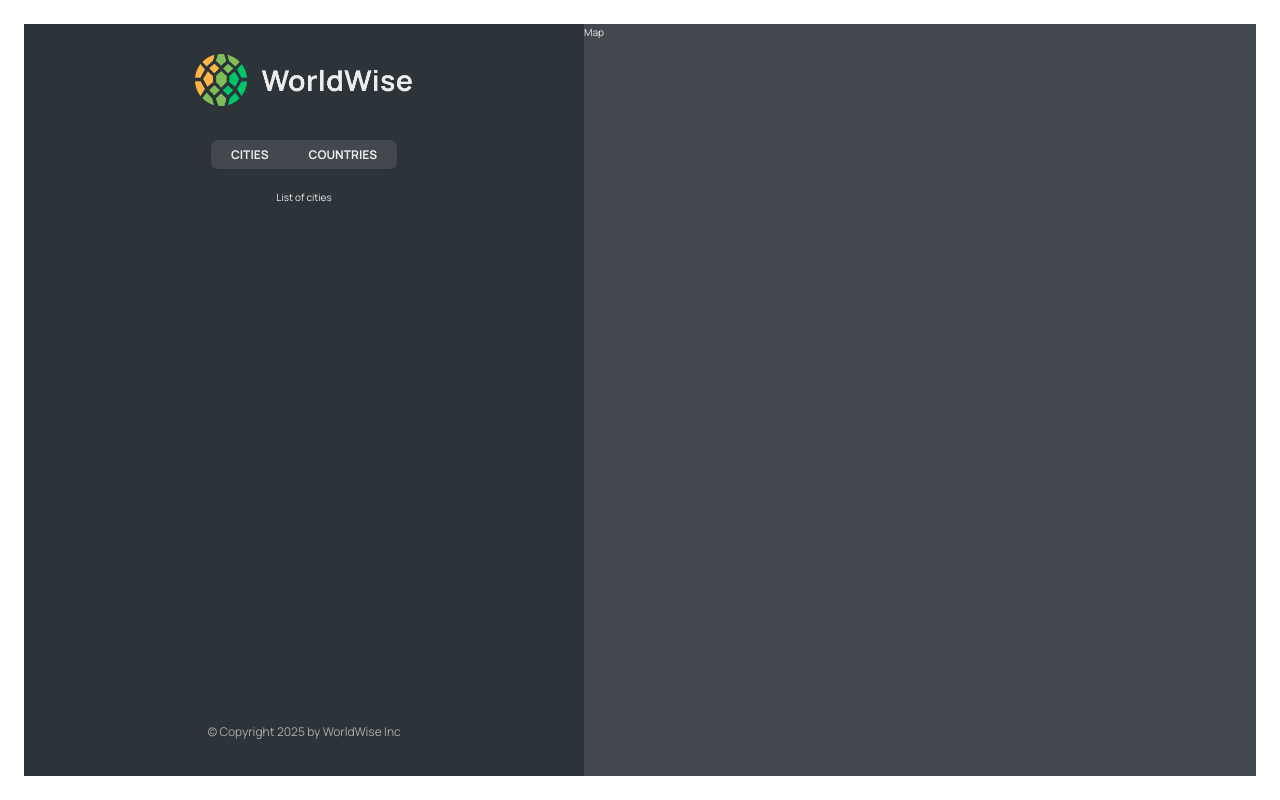
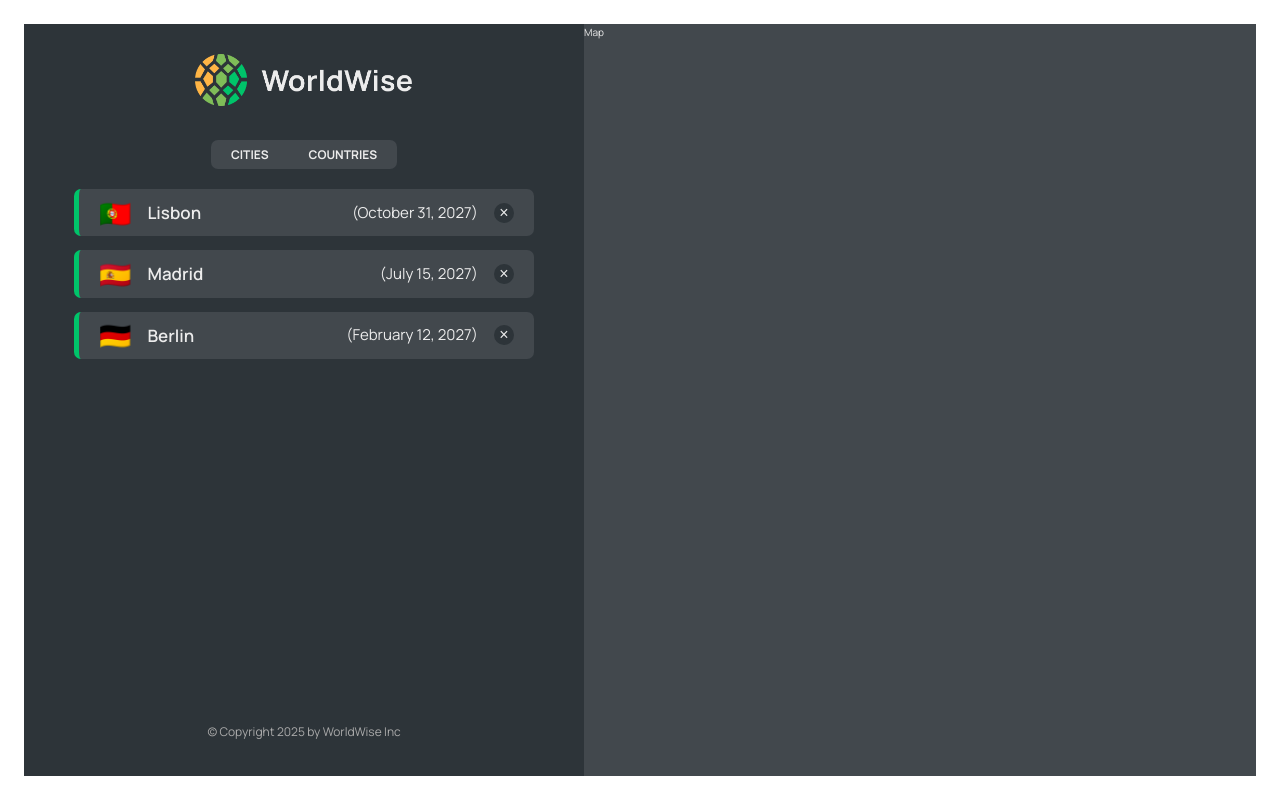
Before and after one commit to OlegZinch/world-wise, a React (Vite) app: page /app in a window 1280 px wide. Built offline with nearby package versions, Linux system fonts and the light colour scheme; data requests are answered from the project's data file.

Commit message:
imlemented cities list

```diff
--- a/package.json
+++ b/package.json
@@ -7,9 +7,11 @@
     "dev": "vite",
     "build": "vite build",
     "lint": "eslint .",
-    "preview": "vite preview"
+    "preview": "vite preview",
+    "server": "json-server --watch data/cities.json --port 8000 delay 500"
   },
   "dependencies": {
+    "json-server": "^1.0.0-beta.3",
     "react": "^19.1.0",
     "react-dom": "^19.1.0",
     "react-router": "^7.6.2"
--- a/src/App.jsx
+++ b/src/App.jsx
@@ -1,12 +1,37 @@
+import { useEffect, useState } from 'react'
 import { BrowserRouter, Routes, Route } from 'react-router'
+
 import Product from './pages/Product'
 import Pricing from './pages/Pricing'
 import HomePage from './pages/HomePage'
 import AppLayout from './pages/AppLayout'
 import PageNotFound from './pages/PageNotFound'
 import Login from './pages/Login'
+import CityList from './components/CityList'
+
+const BASE_URL = 'http://localhost:8000'
 
 function App() {
+  const [cities, setCities] = useState([])
+  const [isLoading, setIsLoading] = useState(false)
+
+  useEffect(() => {
+    const fetchCities = async () => {
+      try {
+        setIsLoading(true)
+        const res = await fetch(`${BASE_URL}/cities`)
+        const data = await res.json()
+        setCities(data)
+      } catch (error) {
+        console.error(error)
+        alert('There was an error loading data...')
+      } finally {
+        setIsLoading(false)
+      }
+    }
+    fetchCities()
+  }, [])
+
   return (
     <BrowserRouter>
       <Routes>
@@ -15,8 +40,14 @@
         <Route path='pricing' element={<Pricing />} />
         <Route path='login' element={<Login />} />
         <Route path='app' element={<AppLayout />}>
-          <Route index element={<p>List of cities</p>} />
-          <Route path='cities' element={<p>List of cities</p>} />
+          <Route
+            index
+            element={<CityList cities={cities} isLoading={isLoading} />}
+          />
+          <Route
+            path='cities'
+            element={<CityList cities={cities} isLoading={isLoading} />}
+          />
           <Route path='countries' element={<p>Countries</p>} />
           <Route path='form' element={<p>Form</p>} />
         </Route>
--- /dev/null
+++ b/src/components/CityItem.jsx
@@ -0,0 +1,23 @@
+import styles from './CityItem.module.css'
+
+const formatDate = (date) =>
+  new Intl.DateTimeFormat('en', {
+    day: 'numeric',
+    month: 'long',
+    year: 'numeric',
+  }).format(new Date(date))
+
+function CityItem({ city }) {
+  const { cityName, emoji, date } = city
+
+  return (
+    <li className={styles.cityItem}>
+      <span className={styles.emoji}>{emoji}</span>
+      <h3 className={styles.name}>{cityName}</h3>
+      <time className={styles.date}>({formatDate(date)})</time>
+      <button className={styles.deleteBtn}>&times;</button>
+    </li>
+  )
+}
+
+export default CityItem
--- /dev/null
+++ b/src/components/CityItem.module.css
@@ -0,0 +1,54 @@
+.cityItem,
+.cityItem:link,
+.cityItem:visited {
+  display: flex;
+  gap: 1.6rem;
+  align-items: center;
+
+  background-color: var(--color-dark--2);
+  border-radius: 7px;
+  padding: 1rem 2rem;
+  border-left: 5px solid var(--color-brand--2);
+  cursor: pointer;
+
+  color: inherit;
+  text-decoration: none;
+}
+
+.cityItem--active {
+  border: 2px solid var(--color-brand--2);
+  border-left: 5px solid var(--color-brand--2);
+}
+
+.emoji {
+  font-size: 2.6rem;
+  line-height: 1;
+}
+
+.name {
+  font-size: 1.7rem;
+  font-weight: 600;
+  margin-right: auto;
+}
+
+.date {
+  font-size: 1.5rem;
+}
+
+.deleteBtn {
+  height: 2rem;
+  aspect-ratio: 1;
+  border-radius: 50%;
+  border: none;
+  background-color: var(--color-dark--1);
+  color: var(--color-light--2);
+  font-size: 1.6rem;
+  font-weight: 400;
+  cursor: pointer;
+  transition: all 0.2s;
+}
+
+.deleteBtn:hover {
+  background-color: var(--color-brand--1);
+  color: var(--color-dark--1);
+}
--- /dev/null
+++ b/src/components/CityList.jsx
@@ -0,0 +1,24 @@
+import CityItem from './CityItem'
+import Spinner from './Spinner'
+import Message from './Message'
+
+import styles from './CityList.module.css'
+
+function CityList({ cities, isLoading }) {
+  if (isLoading) return <Spinner />
+
+  if (!cities.length)
+    return (
+      <Message message='Add your first city by clicking on a city on the map.' />
+    )
+
+  return (
+    <ul className={styles.cityList}>
+      {cities.map((city) => (
+        <CityItem key={city.id} city={city} />
+      ))}
+    </ul>
+  )
+}
+
+export default CityList
--- /dev/null
+++ b/src/components/CityList.module.css
@@ -0,0 +1,15 @@
+.cityList {
+  width: 100%;
+  height: 65vh;
+  list-style: none;
+  overflow-y: scroll;
+  overflow-x: hidden;
+
+  display: flex;
+  flex-direction: column;
+  gap: 1.4rem;
+}
+
+.cityList::-webkit-scrollbar {
+  width: 0;
+}
--- /dev/null
+++ b/src/components/Message.jsx
@@ -0,0 +1,11 @@
+import styles from './Message.module.css'
+
+function Message({ message }) {
+  return (
+    <p className={styles.message}>
+      <span role='img'>👋</span> {message}
+    </p>
+  )
+}
+
+export default Message
--- /dev/null
+++ b/src/components/Message.module.css
@@ -0,0 +1,7 @@
+.message {
+  text-align: center;
+  font-size: 1.8rem;
+  width: 80%;
+  margin: 2rem auto;
+  font-weight: 600;
+}
--- /dev/null
+++ b/src/components/Spinner.jsx
@@ -0,0 +1,11 @@
+import styles from './Spinner.module.css'
+
+function Spinner() {
+  return (
+    <div className={styles.spinnerContainer}>
+      <div className={styles.spinner}></div>
+    </div>
+  )
+}
+
+export default Spinner
--- /dev/null
+++ b/src/components/Spinner.module.css
@@ -0,0 +1,21 @@
+.spinnerContainer {
+  height: 100%;
+  display: flex;
+  align-items: center;
+  justify-content: center;
+}
+
+.spinner {
+  width: 6rem;
+  height: 6rem;
+  border-radius: 50%;
+  background: conic-gradient(#0000 10%, var(--color-light--2));
+  -webkit-mask: radial-gradient(farthest-side, #0000 calc(100% - 8px), #000 0);
+  animation: rotate 1.5s infinite linear;
+}
+
+@keyframes rotate {
+  to {
+    transform: rotate(1turn);
+  }
+}
```
Also changed, not shown: 1 other file (tests, documents, lock files or other folders).
